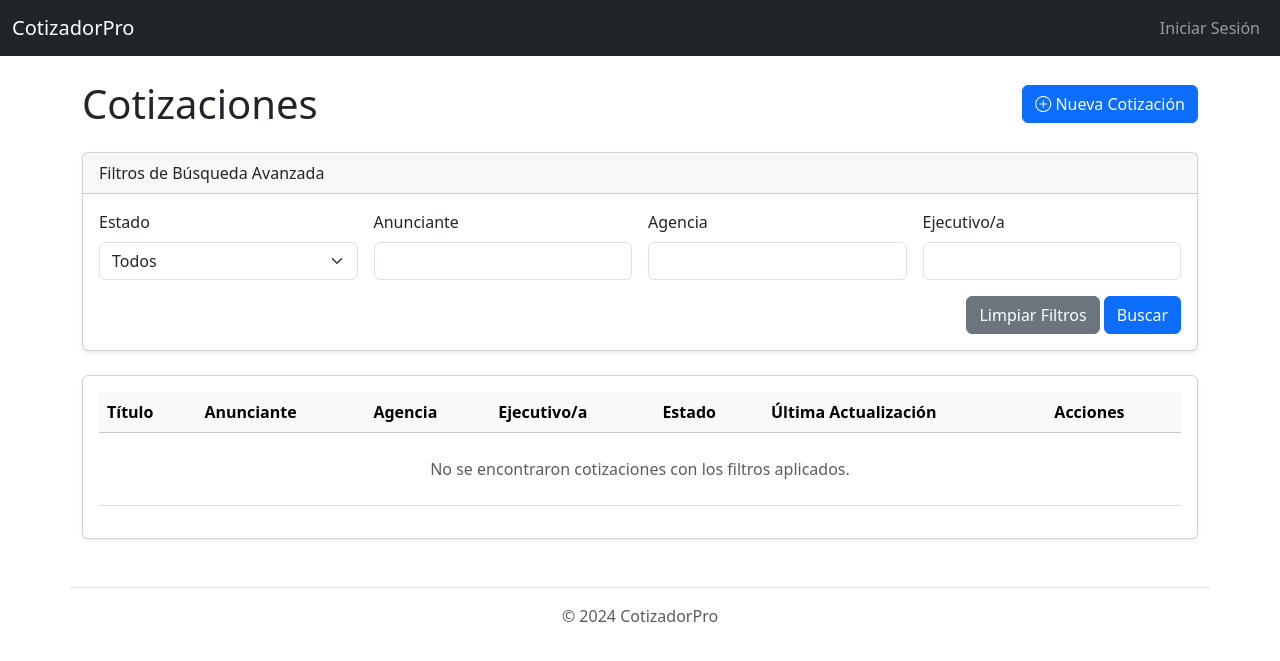
After one commit to oscar-ramirez-dintelligence/4ce, a Flask app: page /cotizaciones/ in a window 1280 px wide. The commit adds this page. Shown: the top 661 px of the page. Run offline with Flask 3, Linux system fonts and the light colour scheme; data that the repository does not hold is empty; parts of the project's set-up code (start-up, migrations or seed data) failed here and were passed over.

Commit message:
feat: Implement Phase 3 - Cotizaciones Module
This commit introduces the full implementation of the "Cotizaciones" (Quotations) module as outlined in Phase 3 of the development plan.

Key features implemented:
- **Module Scaffolding**: A new `cotizaciones` blueprint and associated services (`cotizacion_service.py`, `tipos_cliente_service.py`) have been created.
- **List View with Filters**: A comprehensive list view for quotations at `/cotizaciones` that features advanced filtering by status, advertiser, agency, and executive.
- **CRUD Functionality**: Full functionality for creating and editing quotations. The form allows users to select client types and add multiple advertising supports from the catalogue.
- **Integration**: The new module is registered with the application factory and integrated into the main navigation menu.

```diff
--- a/cotizador/__init__.py
+++ b/cotizador/__init__.py
@@ -37,6 +37,9 @@ def create_app(test_config=None):
     from . import soportes
     app.register_blueprint(soportes.bp)
 
+    from . import cotizaciones
+    app.register_blueprint(cotizaciones.bp)
+
     app.add_url_rule('/', endpoint='index')
 
     return app
--- /dev/null
+++ b/cotizador/cotizaciones/__init__.py
@@ -0,0 +1,5 @@
+from flask import Blueprint
+
+bp = Blueprint('cotizaciones', __name__, url_prefix='/cotizaciones', template_folder='templates')
+
+from . import routes
--- /dev/null
+++ b/cotizador/cotizaciones/routes.py
@@ -0,0 +1,67 @@
+from flask import render_template, request, redirect, url_for, flash
+from . import bp
+from cotizador.services import cotizacion_service, tipos_cliente_service, soporte_service
+
+@bp.route('/')
+def list_page():
+    """Renders the page that lists all quotations, with advanced filtering."""
+    filters = {k: v for k, v in request.args.items() if v}
+    cotizaciones = cotizacion_service.get_all_cotizaciones(filters=filters)
+    return render_template(
+        'cotizaciones/cotizaciones_list.html',
+        cotizaciones=cotizaciones,
+        filters=filters
+    )
+
+@bp.route('/new', methods=['GET', 'POST'])
+def new_page():
+    """Renders the form to create a new quotation and handles submission."""
+    if request.method == 'POST':
+        form_data = request.form.to_dict()
+        form_data['soportes_seleccionados'] = request.form.getlist('soportes_seleccionados')
+        # Basic type conversion, more robust validation could be added
+        form_data['probabilidad_cierre'] = float(form_data.get('probabilidad_cierre', 0))
+        form_data['presupuesto_estimado'] = float(form_data.get('presupuesto_estimado', 0))
+
+        cotizacion_service.create_cotizacion(form_data)
+        flash('Cotización creada exitosamente.', 'success')
+        return redirect(url_for('cotizaciones.list_page'))
+
+    # For GET request, fetch data needed to populate the form
+    tipos_cliente = tipos_cliente_service.get_all_tipos_cliente()
+    soportes = soporte_service.get_all_soportes() # This could be slow if there are many
+
+    return render_template(
+        'cotizaciones/cotizacion_form.html',
+        cotizacion={},
+        tipos_cliente=tipos_cliente,
+        soportes=soportes
+    )
+
+@bp.route('/<string:cotizacion_id>/edit', methods=['GET', 'POST'])
+def edit_page(cotizacion_id):
+    """Renders the form to edit an existing quotation and handles submission."""
+    if request.method == 'POST':
+        form_data = request.form.to_dict()
+        form_data['soportes_seleccionados'] = request.form.getlist('soportes_seleccionados')
+        form_data['probabilidad_cierre'] = float(form_data.get('probabilidad_cierre', 0))
+        form_data['presupuesto_estimado'] = float(form_data.get('presupuesto_estimado', 0))
+
+        cotizacion_service.update_cotizacion(cotizacion_id, form_data)
+        flash('Cotización actualizada exitosamente.', 'success')
+        return redirect(url_for('cotizaciones.list_page'))
+
+    cotizacion = cotizacion_service.get_cotizacion_by_id(cotizacion_id)
+    if not cotizacion:
+        flash('Cotización no encontrada.', 'danger')
+        return redirect(url_for('cotizaciones.list_page'))
+
+    tipos_cliente = tipos_cliente_service.get_all_tipos_cliente()
+    soportes = soporte_service.get_all_soportes()
+
+    return render_template(
+        'cotizaciones/cotizacion_form.html',
+        cotizacion=cotizacion,
+        tipos_cliente=tipos_cliente,
+        soportes=soportes
+    )
--- /dev/null
+++ b/cotizador/services/cotizacion_service.py
@@ -0,0 +1,56 @@
+from cotizador.firebase import get_db
+import uuid
+import datetime
+
+def get_all_cotizaciones(filters=None):
+    """
+    Fetches all cotizaciones, applying optional filters.
+    """
+    db = get_db()
+    query = db.collection('cotizaciones')
+
+    if filters:
+        # Note: Firestore is limited in its querying capabilities.
+        # For complex queries (e.g., text search, multiple inequality filters),
+        # a search service like Algolia or Elasticsearch is recommended.
+        # This implementation uses simple '==' equality checks.
+        if filters.get('estado'):
+            query = query.where('estado', '==', filters['estado'])
+        if filters.get('anunciante'):
+            query = query.where('anunciante', '==', filters['anunciante'])
+        if filters.get('agencia'):
+            query = query.where('agencia', '==', filters['agencia'])
+        if filters.get('ejecutivo'):
+            query = query.where('ejecutivo', '==', filters['ejecutivo'])
+
+    # Order by a field for consistent results
+    query = query.order_by('ultima_actualizacion', direction='DESCENDING')
+
+    docs = query.stream()
+    return [doc.to_dict() for doc in docs]
+
+def create_cotizacion(data):
+    """Creates a new cotizacion document."""
+    db = get_db()
+    doc_id = str(uuid.uuid4())
+    data['id'] = doc_id
+    data['ultima_actualizacion'] = datetime.datetime.now(datetime.timezone.utc)
+    # Set a default status
+    if 'estado' not in data:
+        data['estado'] = 'Activa'
+
+    db.collection('cotizaciones').document(doc_id).set(data)
+    return data
+
+def get_cotizacion_by_id(cotizacion_id):
+    """Fetches a single cotizacion by its ID."""
+    db = get_db()
+    doc_ref = db.collection('cotizaciones').document(cotizacion_id)
+    doc = doc_ref.get()
+    return doc.to_dict() if doc.exists else None
+
+def update_cotizacion(cotizacion_id, data):
+    """Updates an existing cotizacion document."""
+    db = get_db()
+    data['ultima_actualizacion'] = datetime.datetime.now(datetime.timezone.utc)
+    db.collection('cotizaciones').document(cotizacion_id).update(data)
--- a/cotizador/templates/base.html
+++ b/cotizador/templates/base.html
@@ -24,7 +24,7 @@
               <a class="nav-link dropdown-toggle" href="#" role="button" data-bs-toggle="dropdown">MENÚ</a>
               <ul class="dropdown-menu">
                 <li><a class="dropdown-item" href="{{ url_for('soportes.catalogue') }}">Soportes</a></li>
-                <li><a class="dropdown-item disabled" href="#">Cotizaciones</a></li>
+                <li><a class="dropdown-item" href="{{ url_for('cotizaciones.list_page') }}">Cotizaciones</a></li>
                 <li><a class="dropdown-item disabled" href="#">Agencias</a></li>
               </ul>
             </li>
--- /dev/null
+++ b/cotizador/templates/cotizaciones/cotizaciones_list.html
@@ -0,0 +1,88 @@
+{% extends "base.html" %}
+
+{% block title %}Cotizaciones{% endblock %}
+
+{% block content %}
+<div class="d-flex justify-content-between align-items-center mb-4">
+    <h1 class="mb-0">Cotizaciones</h1>
+    <a href="{{ url_for('cotizaciones.new_page') }}" class="btn btn-primary">
+        <i class="bi bi-plus-circle"></i> Nueva Cotización
+    </a>
+</div>
+
+<!-- Advanced Filters -->
+<div class="card shadow-sm mb-4">
+    <div class="card-header">
+        Filtros de Búsqueda Avanzada
+    </div>
+    <div class="card-body">
+        <form action="{{ url_for('cotizaciones.list_page') }}" method="GET" class="row g-3">
+            <div class="col-md-3">
+                <label for="estado" class="form-label">Estado</label>
+                <select class="form-select" id="estado" name="estado">
+                    <option value="">Todos</option>
+                    <option value="Activa" {% if filters.get('estado') == 'Activa' %}selected{% endif %}>Activa</option>
+                    <option value="Cerrada" {% if filters.get('estado') == 'Cerrada' %}selected{% endif %}>Cerrada</option>
+                    <option value="Pendiente" {% if filters.get('estado') == 'Pendiente' %}selected{% endif %}>Pendiente</option>
+                </select>
+            </div>
+            <div class="col-md-3">
+                <label for="anunciante" class="form-label">Anunciante</label>
+                <input type="text" class="form-control" id="anunciante" name="anunciante" value="{{ filters.get('anunciante', '') }}">
+            </div>
+            <div class="col-md-3">
+                <label for="agencia" class="form-label">Agencia</label>
+                <input type="text" class="form-control" id="agencia" name="agencia" value="{{ filters.get('agencia', '') }}">
+            </div>
+            <div class="col-md-3">
+                <label for="ejecutivo" class="form-label">Ejecutivo/a</label>
+                <input type="text" class="form-control" id="ejecutivo" name="ejecutivo" value="{{ filters.get('ejecutivo', '') }}">
+            </div>
+            <div class="col-12 text-end">
+                <a href="{{ url_for('cotizaciones.list_page') }}" class="btn btn-secondary">Limpiar Filtros</a>
+                <button type="submit" class="btn btn-primary">Buscar</button>
+            </div>
+        </form>
+    </div>
+</div>
+
+<!-- Results Table -->
+<div class="card shadow-sm">
+    <div class="card-body">
+        <div class="table-responsive">
+            <table class="table table-hover align-middle">
+                <thead class="table-light">
+                    <tr>
+                        <th>Título</th>
+                        <th>Anunciante</th>
+                        <th>Agencia</th>
+                        <th>Ejecutivo/a</th>
+                        <th>Estado</th>
+                        <th>Última Actualización</th>
+                        <th>Acciones</th>
+                    </tr>
+                </thead>
+                <tbody>
+                    {% for cotizacion in cotizaciones %}
+                    <tr>
+                        <td class="fw-medium">{{ cotizacion.titulo }}</td>
+                        <td>{{ cotizacion.anunciante }}</td>
+                        <td>{{ cotizacion.agencia or 'N/A' }}</td>
+                        <td>{{ cotizacion.ejecutivo }}</td>
+                        <td><span class="badge bg-info">{{ cotizacion.estado }}</span></td>
+                        <td>{{ cotizacion.ultima_actualizacion.strftime('%Y-%m-%d') if cotizacion.ultima_actualizacion else 'N/A' }}</td>
+                        <td>
+                            <a href="{{ url_for('cotizaciones.edit_page', cotizacion_id=cotizacion.id) }}" class="btn btn-sm btn-outline-secondary">Editar</a>
+                        </td>
+                    </tr>
+                    {% else %}
+                    <tr>
+                        <td colspan="7" class="text-center text-muted py-4">No se encontraron cotizaciones con los filtros aplicados.</td>
+                    </tr>
+                    {% endfor %}
+                </tbody>
+            </table>
+        </div>
+    </div>
+</div>
+{% endblock %}
```
Also changed, not shown: cotizador/services/tipos_cliente_service.py (added, +31 -0 lines), cotizador/templates/cotizaciones/cotizacion_form.html (added, +102 -0 lines).
